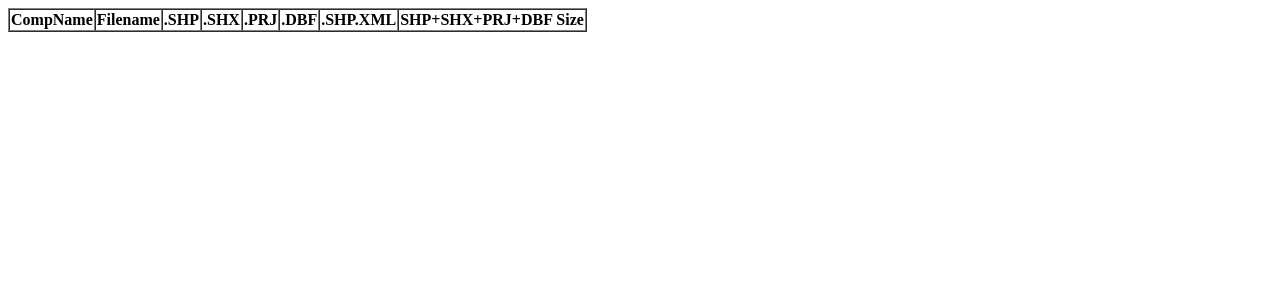
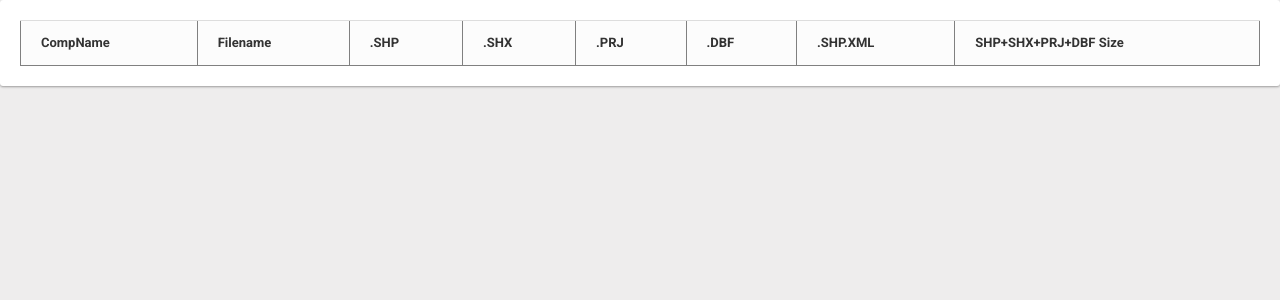
Before and after one commit to gloryvictory/MyGeo, a Django app: page /shpviewlist/ in a window 1280 px wide. Shown: the top 300 px of the page. Run offline with Django 3.2, Linux system fonts and the light colour scheme; data that the repository does not hold is empty; some libraries are stand-ins or nearby versions.

Commit message:
Разработка интерфейса.

```diff
--- a/requirements.txt
+++ b/requirements.txt
@@ -1,6 +1,7 @@
 astroid==2.2.5
 colorama==0.4.1
 Django==2.1.7
+hurry.filesize==0.9
 isort==4.3.15
 lazy-object-proxy==1.3.1
 mccabe==0.6.1
--- a/shpviewlist/templates/shpviewlist.html
+++ b/shpviewlist/templates/shpviewlist.html
@@ -1,11 +1,14 @@
-<!DOCTYPE html>
-<html lang="ru">
-<head>
-    <meta charset="UTF-8">
-    <title>Stat</title>
-</head>
-<body>
-    <table cellspacing="0" border="1">
+{% extends 'layouts/app.html' %}
+
+{% load static %}
+
+{% block body %}
+<div class="page-container">
+    <div class="page-content">
+        <div class="content-wrapper">
+            <div class="panel panel-flat">
+                <div class="panel-body">
+                    <table cellspacing="0" border="1" class="table table-striped">
                         <tr>
                             <td style="font-weight: bold">CompName</td>
                             <td style="font-weight: bold">Filename</td>
@@ -29,5 +32,9 @@
                         </tr>
                         {% endfor %}
                     </table>
-</body>
-</html>
+                </div>
+            </div>
+        </div>
+    </div>
+</div>
+{% endblock %}
--- a/shpviewlist/views.py
+++ b/shpviewlist/views.py
@@ -1,6 +1,7 @@
 from django.shortcuts import render
 from compdata.models import CompData
-from django.db.models import Q
+from hurry.filesize import size
+from hurry.filesize import alternative
 
 
 def shpviewlist(request):
@@ -66,7 +67,7 @@ def shpviewlist(request):
 
         tmp_data['compname'] = shp_file.compname
         tmp_data['filename'] = shp_file.filename
-        tmp_data['sum_good'] = shp_file.filesize + shx_size + prj_size + dbf_size + shpxml_size
+        tmp_data['sum_good'] = size(shp_file.filesize + shx_size + prj_size + dbf_size + shpxml_size, system=alternative)
         table_data.append(tmp_data)
         print(tmp_data)
 
--- a/upload/views.py
+++ b/upload/views.py
@@ -8,7 +8,6 @@ import csv
 import os
 from pathlib import Path
 import logging
-from django.utils import timezone
 
 
 csv.register_dialect('myCSV', delimiter=';', quoting=csv.QUOTE_ALL, skipinitialspace=True)
```
Lines whose indentation alone changed are shown as unchanged.
